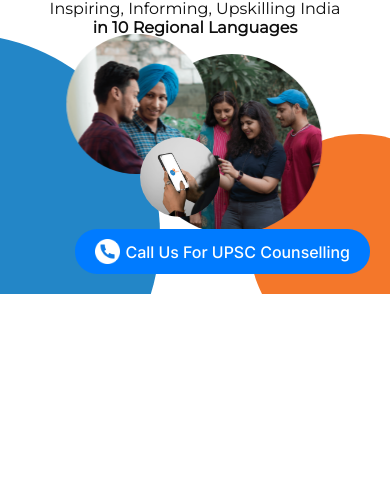
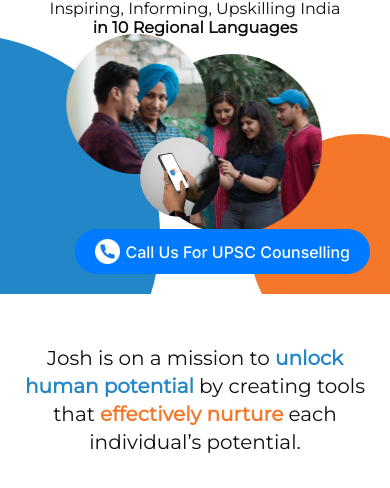
Before and after one commit to rahiii-dev/joshtalksclone, a plain HTML site: page index.html in a window 390 px wide. Shown: the part 372-860 px from the top of the page. Drawn offline with Linux system fonts and the light colour scheme.

Commit message:
completed about us section

```diff
--- a/assets/css/style.css
+++ b/assets/css/style.css
@@ -735,3 +735,82 @@ header .sub-menu .sub-menu-content .sub-menu-list li a p {
     width: var(--size);
     height: var(--size);
 }
+
+/* about-us */
+#about-us .content {
+    width: 80%;
+    padding-block: 150px;
+    margin-inline: auto;
+}
+
+#about-us .content p {
+    text-align: center;
+    font-size: 35px;
+    line-height: 46px;
+}
+
+#about-us .content .accent-blue {
+    color: var(--accent-blue);
+    font-weight: 600;
+}
+#about-us .content .accent-orange {
+    color: var(--accent-orange);
+    font-weight: 600;
+}
+
+@media screen and (max-width: 1500px){
+    #about-us .content {
+        width: 70%;
+        padding-block: 100px;
+    }
+
+    #about-us .content p {
+        font-size: 32px;
+        line-height: 42px;
+    }
+}
+
+@media screen and (max-width: 1400px){
+    #about-us .content {
+        padding-block: 80px;
+    }
+}
+
+@media screen and (max-width: 1400px){
+    #about-us .content p {
+        font-size: 26px;
+        line-height: 36px;
+    }
+}
+
+@media screen and (max-width: 1200px){
+    #about-us .content {
+        width: 65%;
+    }
+
+    #about-us .content p {
+        font-size: 28px;
+    }
+}
+
+@media screen and (max-width: 991px){
+    #about-us .content {
+        width: 80%;
+        padding-block: 70px;
+    }
+    #about-us .content p {
+        font-size: 22px;
+        line-height: 28px;
+    }
+}
+
+@media screen and (max-width: 767px){
+    #about-us .content {
+        width: 100%;
+        padding-block: 50px;
+    }
+
+    #about-us .content p {
+        font-size: 20px;
+    }
+}
--- a/index.html
+++ b/index.html
@@ -126,7 +126,6 @@
             </button>
         </div>
     </header>
-
     <section id="hero">
         <div class="banner-image image1"><img src="./assets/images/banner-img-1.jpeg" alt="banner-image-1"></div>
         <div class="banner-image image2"><img src="./assets/images/banner-img-2.jpeg" alt="banner-image-2"></div>
@@ -159,5 +158,15 @@
             <span>Call Us For UPSC Counselling</span>
         </a>
     </section>
+    <section id="about-us">
+        <div class="container">
+            <div class="content">
+                <p>
+                    Josh is on a mission to <span class="accent-blue">unlock human potential
+                    </span>by creating tools that <span class="accent-orange">effectively nurture</span> each individual’s potential.
+                </p>
+            </div>
+        </div>
+    </section>
 </body>
 </html>
```
